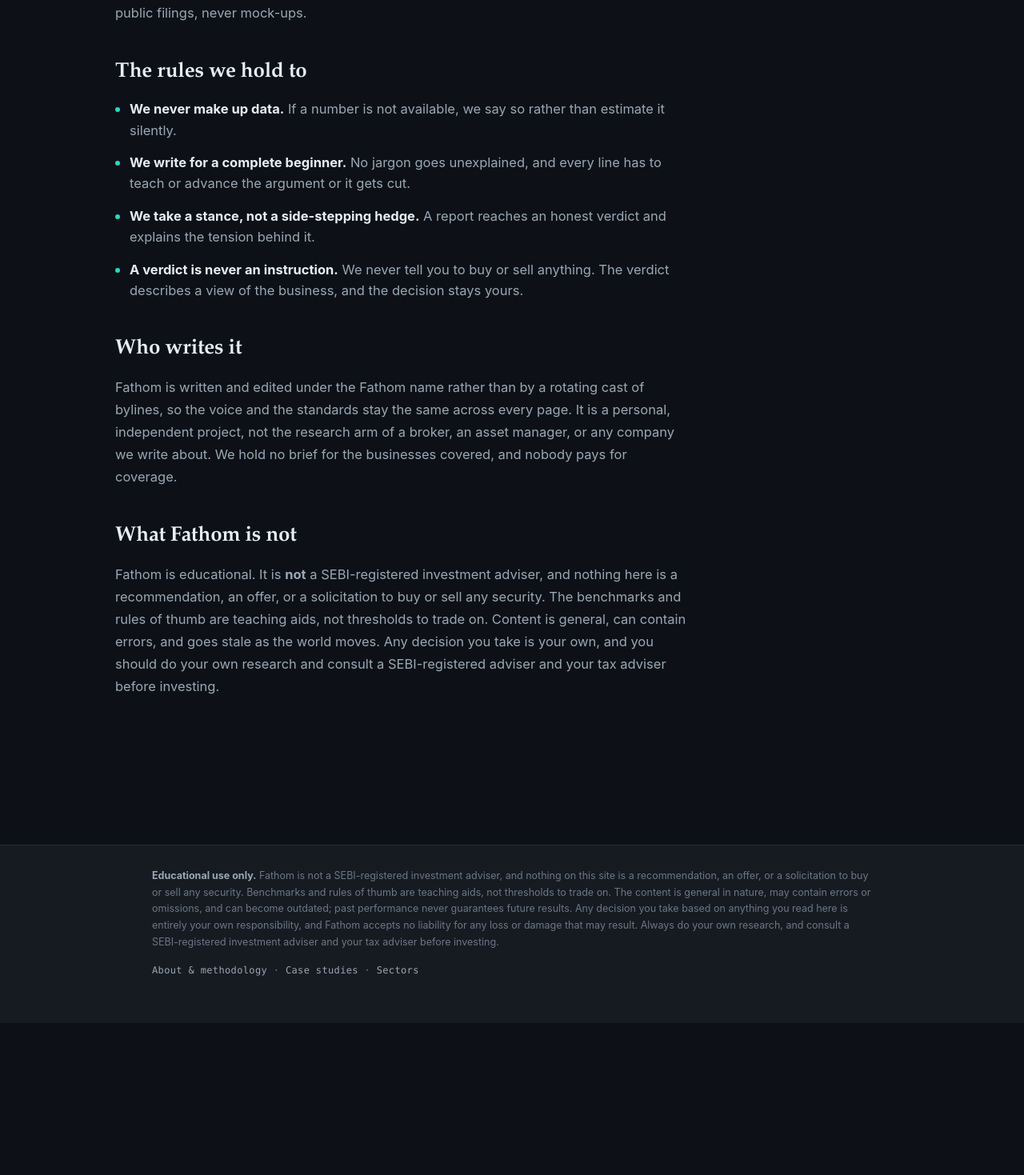
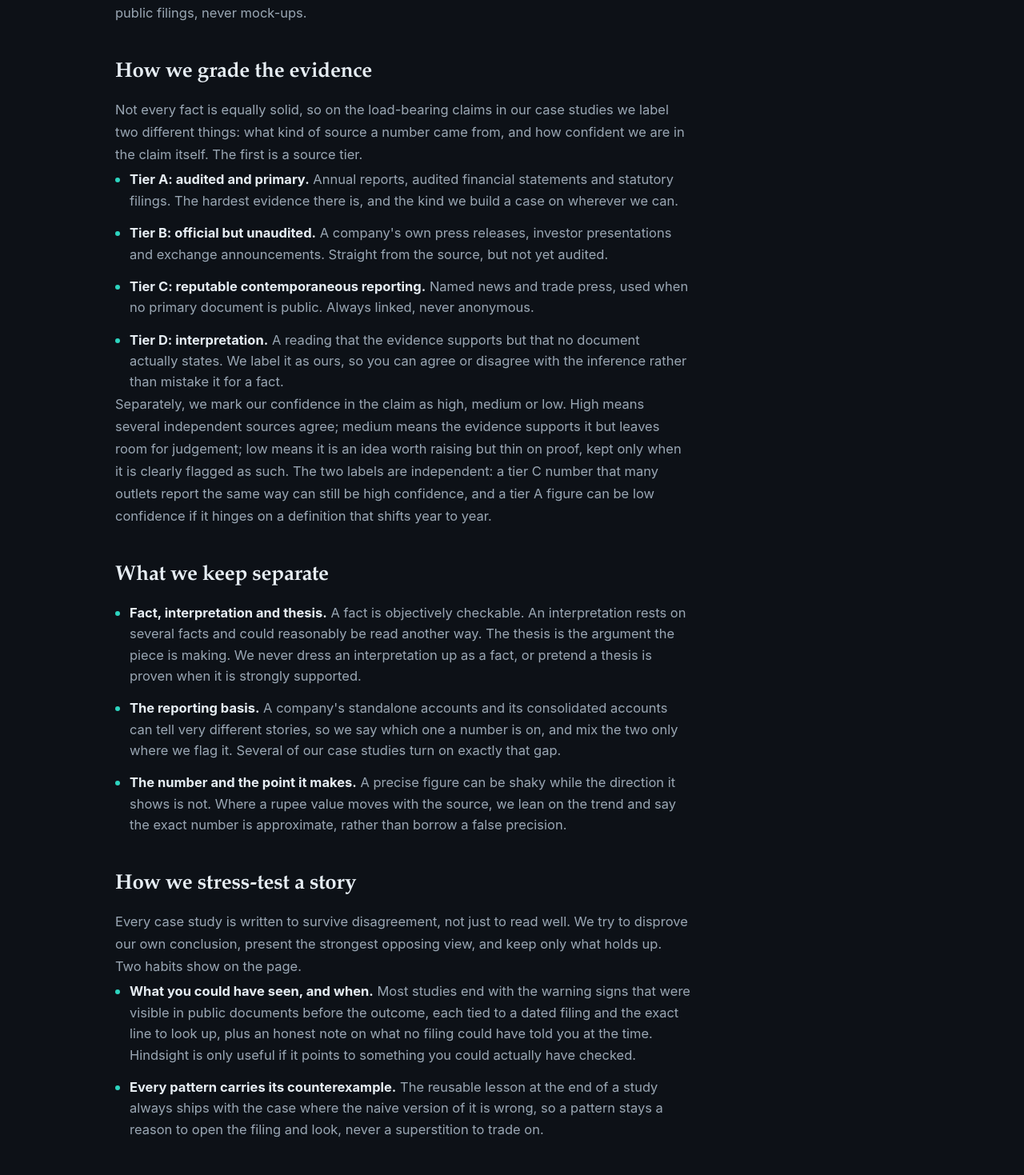
Before and after one commit to g14a/fathom, a Next.js app: page /about in a window 1280 px wide. Shown: the part 881-2350 px from the top of the page at 80% size. Before the commit the page ends 2160 px from the top, so only its background shows below. Built offline with nearby package versions, Linux system fonts and the light colour scheme; no server answers.

Commit message:
add sources to crompton story

```diff
--- a/app/about/page.tsx
+++ b/app/about/page.tsx
@@ -64,6 +64,88 @@ export default function AboutPage() {
         </section>
 
         <section className="u-sec">
+          <h2>How we grade the evidence</h2>
+          <p>
+            Not every fact is equally solid, so on the load-bearing claims in our case studies we label
+            two different things: what kind of source a number came from, and how confident we are in
+            the claim itself. The first is a source tier.
+          </p>
+          <ul className="about-list">
+            <li>
+              <strong>Tier A: audited and primary.</strong> Annual reports, audited financial
+              statements and statutory filings. The hardest evidence there is, and the kind we build a
+              case on wherever we can.
+            </li>
+            <li>
+              <strong>Tier B: official but unaudited.</strong> A company's own press releases, investor
+              presentations and exchange announcements. Straight from the source, but not yet audited.
+            </li>
+            <li>
+              <strong>Tier C: reputable contemporaneous reporting.</strong> Named news and trade press,
+              used when no primary document is public. Always linked, never anonymous.
+            </li>
+            <li>
+              <strong>Tier D: interpretation.</strong> A reading that the evidence supports but that no
+              document actually states. We label it as ours, so you can agree or disagree with the
+              inference rather than mistake it for a fact.
+            </li>
+          </ul>
+          <p>
+            Separately, we mark our confidence in the claim as high, medium or low. High means several
+            independent sources agree; medium means the evidence supports it but leaves room for
+            judgement; low means it is an idea worth raising but thin on proof, kept only when it is
+            clearly flagged as such. The two labels are independent: a tier C number that many outlets
+            report the same way can still be high confidence, and a tier A figure can be low confidence
+            if it hinges on a definition that shifts year to year.
+          </p>
+        </section>
+
+        <section className="u-sec">
+          <h2>What we keep separate</h2>
+          <ul className="about-list">
+            <li>
+              <strong>Fact, interpretation and thesis.</strong> A fact is objectively checkable. An
+              interpretation rests on several facts and could reasonably be read another way. The thesis
+              is the argument the piece is making. We never dress an interpretation up as a fact, or
+              pretend a thesis is proven when it is strongly supported.
+            </li>
+            <li>
+              <strong>The reporting basis.</strong> A company's standalone accounts and its consolidated
+              accounts can tell very different stories, so we say which one a number is on, and mix the
+              two only where we flag it. Several of our case studies turn on exactly that gap.
+            </li>
+            <li>
+              <strong>The number and the point it makes.</strong> A precise figure can be shaky while
+              the direction it shows is not. Where a rupee value moves with the source, we lean on the
+              trend and say the exact number is approximate, rather than borrow a false precision.
+            </li>
+          </ul>
+        </section>
+
+        <section className="u-sec">
+          <h2>How we stress-test a story</h2>
+          <p>
+            Every case study is written to survive disagreement, not just to read well. We try to
+            disprove our own conclusion, present the strongest opposing view, and keep only what holds
+            up. Two habits show on the page.
+          </p>
+          <ul className="about-list">
+            <li>
+              <strong>What you could have seen, and when.</strong> Most studies end with the warning
+              signs that were visible in public documents before the outcome, each tied to a dated
+              filing and the exact line to look up, plus an honest note on what no filing could have
+              told you at the time. Hindsight is only useful if it points to something you could
+              actually have checked.
+            </li>
+            <li>
+              <strong>Every pattern carries its counterexample.</strong> The reusable lesson at the end
+              of a study always ships with the case where the naive version of it is wrong, so a pattern
+              stays a reason to open the filing and look, never a superstition to trade on.
+            </li>
+          </ul>
+        </section>
+
+        <section className="u-sec">
           <h2>The rules we hold to</h2>
           <ul className="about-list">
             <li>
--- a/data/case-studies/crompton-greaves-the-one-good-deal-2005-2020.json
+++ b/data/case-studies/crompton-greaves-the-one-good-deal-2005-2020.json
@@ -250,6 +250,10 @@
       "url": "https://www.bseindia.com/bseplus/AnnualReport/500093/5000930312.pdf"
     },
     {
+      "label": "Crompton Greaves Limited 75th Annual Report (FY2011-12), full PDF (the source of the Table 8 and Section 212 exhibits above)",
+      "url": "https://companiesmarketcap.com/annual-reports/21855.ar.en.2011-2012.pdf"
+    },
+    {
       "label": "CG International BV acquires Ganz Transelektro (Windtech International, 2006)",
       "url": "https://www.windtech-international.com/company-news/cg-international-bv-acquires-ganz-transelektro-villamossgi-zrt"
     },
```
